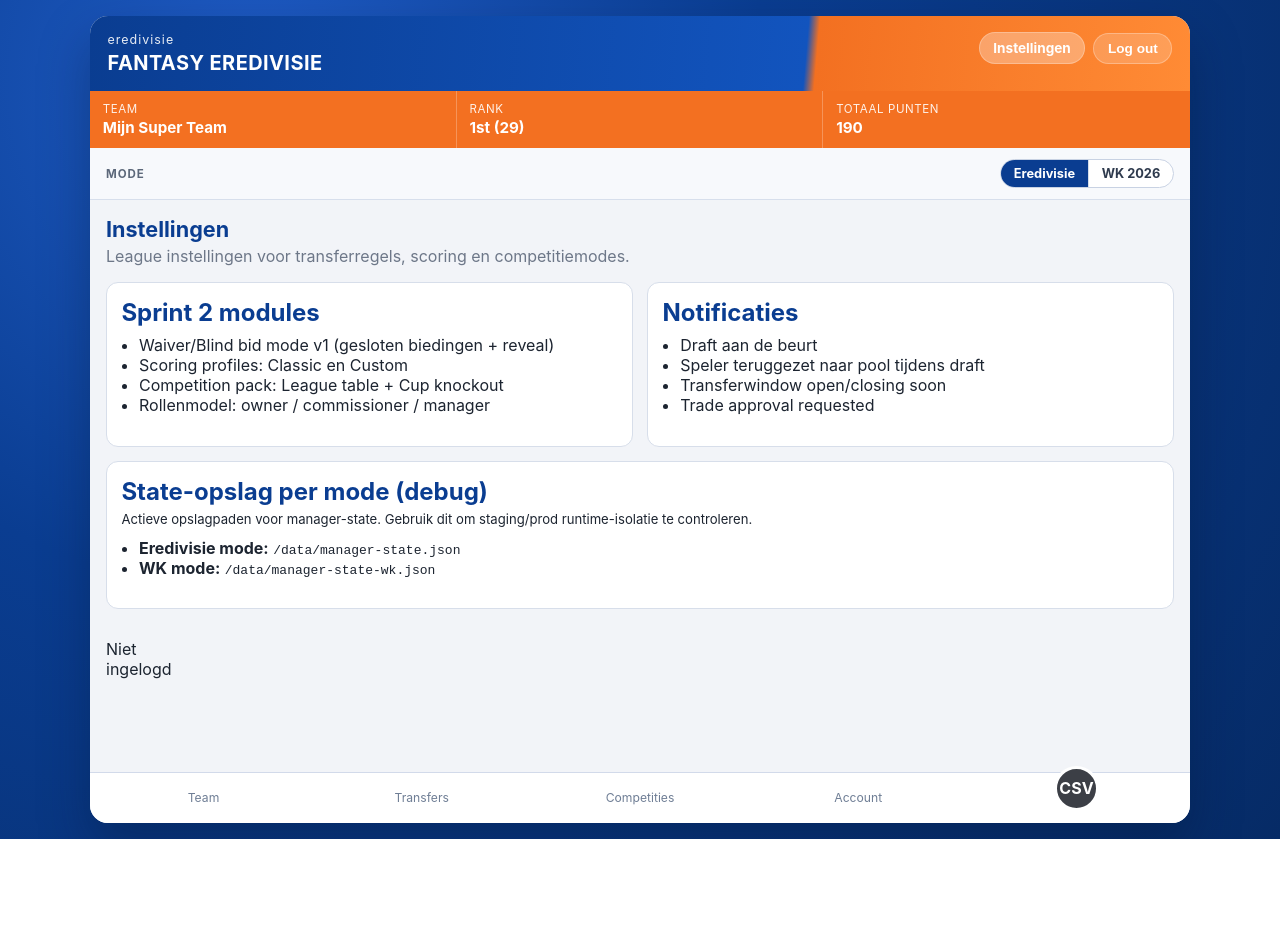
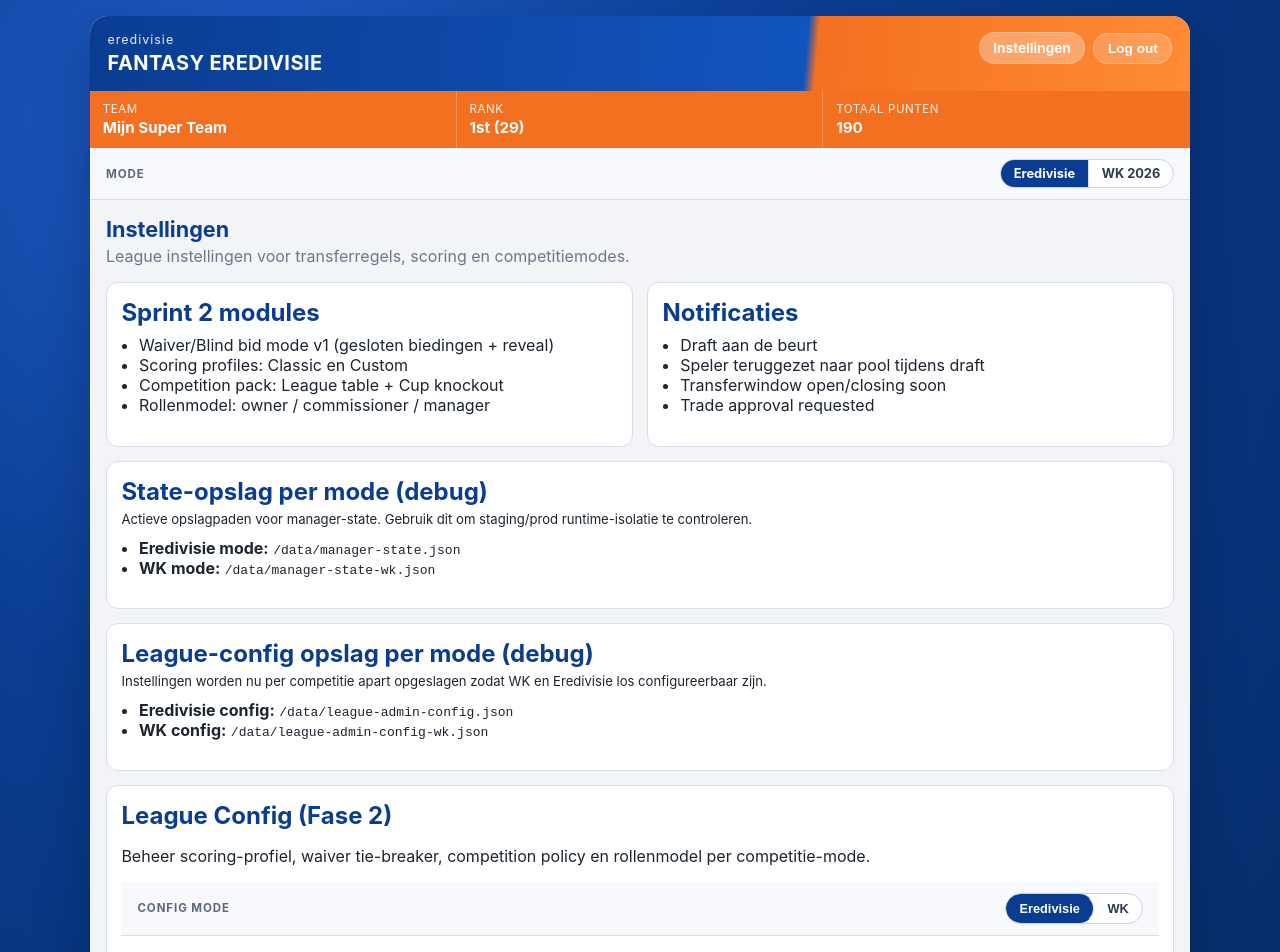
Before and after one commit to Team-Siduii/Fantasy-Football-Gori, a Next.js app: page /instellingen in a window 1280 px wide. Shown: the top 952 px of the page. Before the commit the page ends 839 px from the top, so only its background shows below. Built offline with nearby package versions, Linux system fonts and the light colour scheme; no server answers.

Commit message:
feat(settings): split league config between eredivisie and wk modes

```diff
--- a/src/app/api/admin/league-config/route.ts
+++ b/src/app/api/admin/league-config/route.ts
@@ -2,6 +2,11 @@
 import { isAuthenticatedSession } from "@/lib/auth-session";
 import { getLeagueAdminConfig, updateLeagueAdminConfig } from "@/lib/league-admin-config";
 import { hasLeaguePermission, resolveActorIdFromRequest } from "@/lib/rbac";
+
+function resolveModeFromRequest(request: Request) {
+  const mode = new URL(request.url).searchParams.get("mode") ?? "eredivisie";
+  return mode === "wk" ? "wk" : "eredivisie";
+}
 
 export async function GET(request: Request) {
   if (!(await isAuthenticatedSession())) {
@@ -13,7 +18,8 @@
     return NextResponse.json({ error: "Geen rechten" }, { status: 403 });
   }
 
-  return NextResponse.json({ config: getLeagueAdminConfig() });
+  const mode = resolveModeFromRequest(request);
+  return NextResponse.json({ config: getLeagueAdminConfig(mode), mode });
 }
 
 export async function PUT(request: Request) {
@@ -33,6 +39,7 @@
     body = {};
   }
 
-  const next = updateLeagueAdminConfig(body);
-  return NextResponse.json({ ok: true, config: next });
+  const mode = resolveModeFromRequest(request);
+  const next = updateLeagueAdminConfig(body, mode);
+  return NextResponse.json({ ok: true, config: next, mode });
 }
--- a/src/app/instellingen/page.tsx
+++ b/src/app/instellingen/page.tsx
@@ -1,10 +1,13 @@
 import { AppShell } from "@/components/app-shell";
 import { LeagueConfigEditor } from "@/components/league-config-editor";
+import { resolveLeagueAdminConfigPath } from "@/lib/league-admin-config";
 import { resolveManagerStatePath } from "@/lib/manager-state";
 
 export default function InstellingenPage() {
   const eredivisieStatePath = resolveManagerStatePath("eredivisie");
   const wkStatePath = resolveManagerStatePath("wk");
+  const eredivisieConfigPath = resolveLeagueAdminConfigPath("eredivisie");
+  const wkConfigPath = resolveLeagueAdminConfigPath("wk");
 
   return (
     <AppShell title="Instellingen" subtitle="League instellingen voor transferregels, scoring en competitiemodes.">
@@ -42,6 +45,19 @@
           </ul>
         </section>
 
+        <section className="card col-12">
+          <h2>League-config opslag per mode (debug)</h2>
+          <p className="muted-note">Instellingen worden nu per competitie apart opgeslagen zodat WK en Eredivisie los configureerbaar zijn.</p>
+          <ul>
+            <li>
+              <strong>Eredivisie config:</strong> <code>{eredivisieConfigPath}</code>
+            </li>
+            <li>
+              <strong>WK config:</strong> <code>{wkConfigPath}</code>
+            </li>
+          </ul>
+        </section>
+
         <LeagueConfigEditor />
       </div>
     </AppShell>
--- a/src/components/league-config-editor.tsx
+++ b/src/components/league-config-editor.tsx
@@ -1,6 +1,8 @@
 "use client";
 
 import { useEffect, useState } from "react";
+
+type LeagueMode = "eredivisie" | "wk";
 
 type LeagueAdminConfig = {
   scoringProfile: { id: string; type: "CLASSIC" | "CUSTOM"; label: string };
@@ -44,6 +46,7 @@
 }
 
 export function LeagueConfigEditor() {
+  const [mode, setMode] = useState<LeagueMode>("eredivisie");
   const [config, setConfig] = useState<LeagueAdminConfig | null>(null);
   const [message, setMessage] = useState<string>("");
   const [loading, setLoading] = useState(true);
@@ -51,18 +54,20 @@
   useEffect(() => {
     async function run() {
       setLoading(true);
-      const res = await fetch("/api/admin/league-config", { cache: "no-store" });
+      const res = await fetch(`/api/admin/league-config?mode=${mode}`, { cache: "no-store" });
       const data = (await res.json()) as { config?: LeagueAdminConfig; error?: string };
       if (!res.ok || !data.config) {
         setMessage(data.error ?? "Kon config niet laden");
+        setConfig(null);
       } else {
         setConfig(data.config);
+        setMessage("");
       }
       setLoading(false);
     }
 
     void run();
-  }, []);
+  }, [mode]);
 
   async function save() {
     if (!config) {
@@ -84,7 +89,7 @@
       },
     };
 
-    const res = await fetch("/api/admin/league-config", {
+    const res = await fetch(`/api/admin/league-config?mode=${mode}`, {
       method: "PUT",
       headers: { "Content-Type": "application/json" },
       body: JSON.stringify(payload),
@@ -100,19 +105,28 @@
     setMessage("Opgeslagen ✅");
   }
 
-  if (loading) {
-    return <p>Config laden...</p>;
-  }
-
-  if (!config) {
-    return <p>{message || "Geen config"}</p>;
-  }
-
   return (
     <section className="card col-12">
       <h2>League Config (Fase 2)</h2>
-      <p className="muted">Beheer scoring-profiel, waiver tie-breaker, competition policy en rollenmodel.</p>
+      <p className="muted">Beheer scoring-profiel, waiver tie-breaker, competition policy en rollenmodel per competitie-mode.</p>
 
+      <div className="mode-switch" style={{ marginTop: 8, marginBottom: 8 }} aria-label="Config mode">
+        <span className="mode-switch-label">Config mode</span>
+        <div className="mode-switch-buttons">
+          <button type="button" className={`mode-switch-button ${mode === "eredivisie" ? "active" : ""}`} onClick={() => setMode("eredivisie")}>
+            Eredivisie
+          </button>
+          <button type="button" className={`mode-switch-button ${mode === "wk" ? "active" : ""}`} onClick={() => setMode("wk")}>
+            WK
+          </button>
+        </div>
+      </div>
+
+      {loading ? <p>Config laden...</p> : null}
+      {!loading && !config ? <p>{message || "Geen config"}</p> : null}
+
+      {!loading && config ? (
+        <>
           <div className="grid" style={{ marginTop: 12 }}>
             <label className="field col-4">
               <RuleLabel text="Scoring profiel" helpKey="scoringProfile" />
@@ -217,10 +231,12 @@
 
           <div style={{ marginTop: 12, display: "flex", gap: 8, alignItems: "center" }}>
             <button type="button" onClick={() => void save()}>
-          Opslaan
+              Opslaan ({mode === "wk" ? "WK" : "Eredivisie"})
             </button>
             <span className="muted">{message}</span>
           </div>
+        </>
+      ) : null}
     </section>
   );
 }
--- a/src/lib/league-admin-config.ts
+++ b/src/lib/league-admin-config.ts
@@ -8,6 +8,8 @@
 } from "../domain/waiver-mode";
 import type { LeagueTableTieBreaker, KnockoutTiePolicy } from "../domain/competition-engine";
 import { createDefaultRoleAssignments, type LeagueRoleAssignments } from "../domain/roles-permissions";
+
+export type LeagueMode = "eredivisie" | "wk";
 
 export type LeagueCompetitionConfig = {
   formats: Array<"LEAGUE_TABLE" | "CUP_KNOCKOUT">;
@@ -25,7 +27,23 @@
   roles: LeagueRoleAssignments;
 };
 
-function getConfigPath() {
+function normalizeMode(mode?: string): LeagueMode {
+  return mode === "wk" ? "wk" : "eredivisie";
+}
+
+export function resolveLeagueAdminConfigPath(mode: LeagueMode = "eredivisie") {
+  if (mode === "wk") {
+    if (process.env.LEAGUE_ADMIN_CONFIG_WK_PATH) {
+      return process.env.LEAGUE_ADMIN_CONFIG_WK_PATH;
+    }
+
+    if (process.env.VERCEL === "1" || process.env.VERCEL_ENV) {
+      return "/tmp/league-admin-config-wk.json";
+    }
+
+    return path.join(process.cwd(), "data", "league-admin-config-wk.json");
+  }
+
   if (process.env.LEAGUE_ADMIN_CONFIG_PATH) {
     return process.env.LEAGUE_ADMIN_CONFIG_PATH;
   }
@@ -88,35 +106,37 @@
   };
 }
 
-function save(config: LeagueAdminConfig) {
-  const target = getConfigPath();
+function save(config: LeagueAdminConfig, mode: LeagueMode) {
+  const target = resolveLeagueAdminConfigPath(mode);
   mkdirSync(path.dirname(target), { recursive: true });
   writeFileSync(target, JSON.stringify(config, null, 2), "utf-8");
 }
 
-export function getLeagueAdminConfig(): LeagueAdminConfig {
-  const target = getConfigPath();
+export function getLeagueAdminConfig(modeInput?: string): LeagueAdminConfig {
+  const mode = normalizeMode(modeInput);
+  const target = resolveLeagueAdminConfigPath(mode);
 
   if (!existsSync(target)) {
     const config = defaultConfig();
-    save(config);
+    save(config, mode);
     return config;
   }
 
   try {
     const parsed = JSON.parse(readFileSync(target, "utf-8")) as Partial<LeagueAdminConfig>;
     const config = normalize(parsed);
-    save(config);
+    save(config, mode);
     return config;
   } catch {
     const config = defaultConfig();
-    save(config);
+    save(config, mode);
     return config;
   }
 }
 
-export function updateLeagueAdminConfig(next: Partial<LeagueAdminConfig>): LeagueAdminConfig {
-  const current = getLeagueAdminConfig();
+export function updateLeagueAdminConfig(next: Partial<LeagueAdminConfig>, modeInput?: string): LeagueAdminConfig {
+  const mode = normalizeMode(modeInput);
+  const current = getLeagueAdminConfig(mode);
   const merged = normalize({
     ...current,
     ...next,
@@ -140,12 +160,12 @@
     },
   });
 
-  save(merged);
+  save(merged, mode);
   return merged;
 }
 
-export function resetLeagueAdminConfigForTests() {
-  const target = getConfigPath();
+export function resetLeagueAdminConfigForTests(modeInput?: string) {
+  const target = resolveLeagueAdminConfigPath(normalizeMode(modeInput));
   if (existsSync(target)) {
     unlinkSync(target);
   }
```
Also changed, not shown: 2 other files (tests, documents, lock files or other folders). Lines whose indentation alone changed are shown as unchanged.
